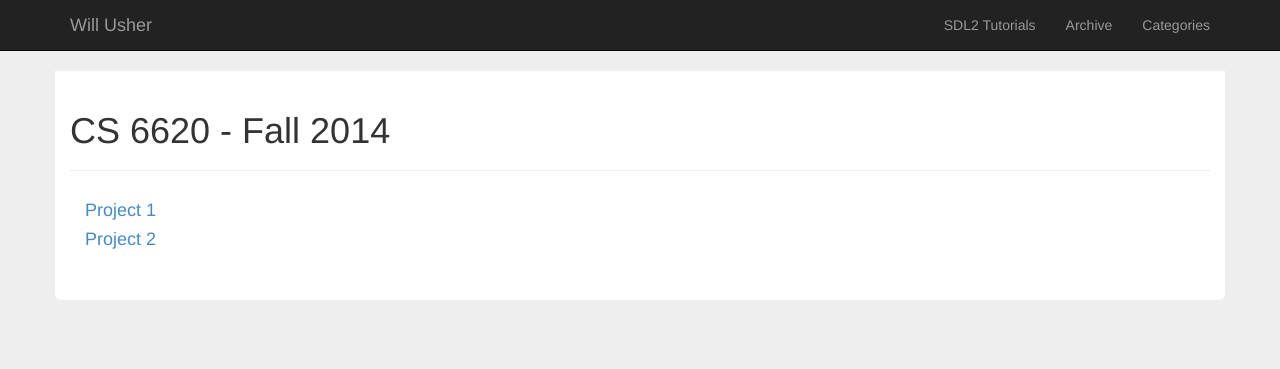
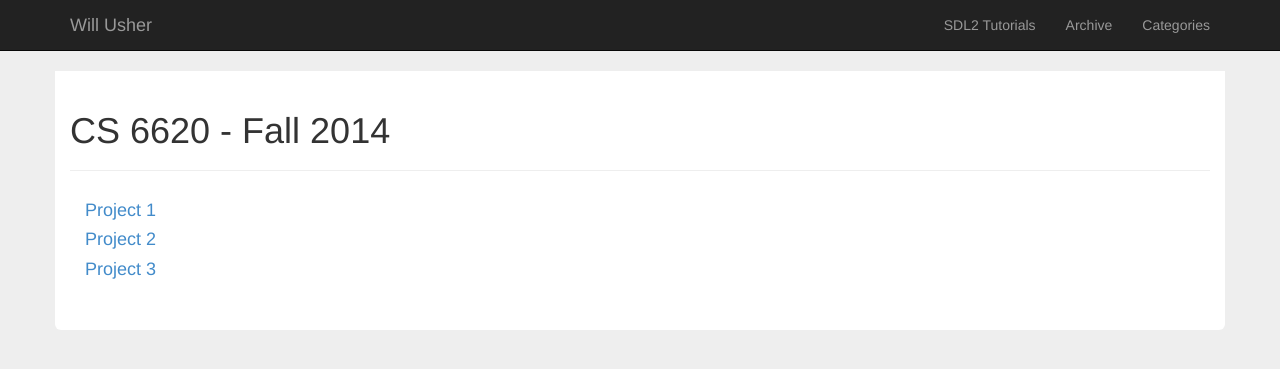
Before and after one commit to Twinklebear/Twinklebear.github.io, a Jekyll site: the page built from courses/cs6620/index.html, in a window 1280 px wide. Shown: the top 369 px of the page. Built offline with Jekyll 4.4.1, drawn with Linux system fonts in a browser that asks for light colours; nearby versions of some CDN libraries.

Commit message:
Adding to index

```diff
--- a/courses/cs6620/index.html
+++ b/courses/cs6620/index.html
@@ -7,5 +7,6 @@ description: ""
 
 <a href="/courses/cs6620/prj1.html"><h4>Project 1</h4></a>
 <a href="/courses/cs6620/prj2.html"><h4>Project 2</h4></a>
+<a href="/courses/cs6620/prj3.html"><h4>Project 3</h4></a>
 <br />
 <br />
```
